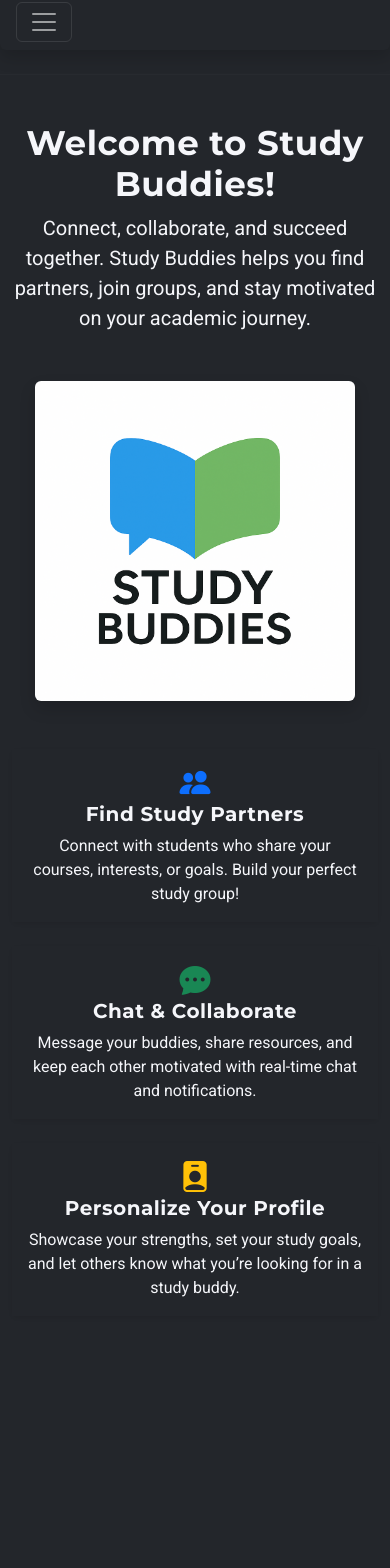
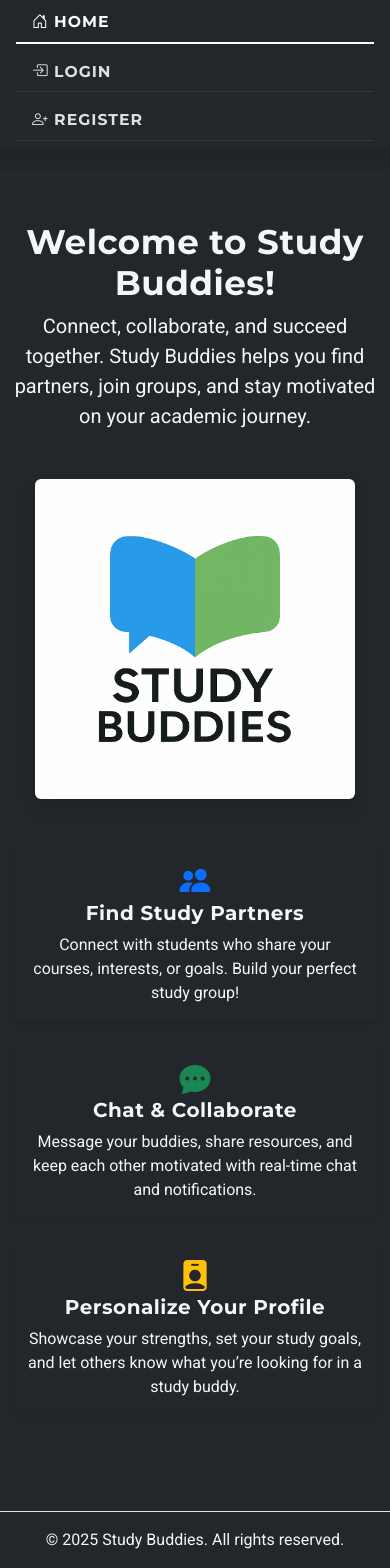
Before and after one commit to ltku2144/BuddyMatch, an Angular app in the folder frontend/: page / in a window 390 px wide. Shown: the part 62-1630 px from the top of the page. Before the commit the page ends 1426 px from the top, so only its background shows below. Built offline with nearby package versions, Linux system fonts and the light colour scheme.

Commit message:
mobile functionality
added mobile functionality for the navbar

```diff
--- a/frontend/src/app/app.component.css
+++ b/frontend/src/app/app.component.css
@@ -1,4 +1,12 @@
 @import url('https://fonts.googleapis.com/css2?family=Montserrat:wght@500;700&family=Roboto:wght@400;500&display=swap');
+
+/* Ensure the body and html take up the full height */
+html, body {
+  height: 100%;
+  margin: 0;
+  display: flex;
+  flex-direction: column;
+}
 
 body {
   font-family: 'Montserrat', Arial, sans-serif;
@@ -131,3 +139,20 @@ input:focus, textarea:focus, select:focus {
     border-bottom: 1px solid #35373c;
   }
 }
+
+/* Make the app-root take up the remaining space */
+app-root {
+  display: flex;
+  flex-direction: column;
+  flex-grow: 1;
+}
+
+/* Footer styling */
+footer {
+  margin-top: auto;
+  background-color: #23262b; /* Match the site's background */
+  color: #f5f6fa;
+  text-align: center;
+  padding: 1rem 0;
+  border-top: 1px solid #35373c;
+}
--- a/frontend/src/app/app.component.html
+++ b/frontend/src/app/app.component.html
@@ -3,10 +3,6 @@
     <img src="assets/logo.png" alt="Study Buddies Logo" width="48" height="48" class="rounded-circle border border-light">
     <span class="fw-bold fs-4">Study Buddies</span>
   </a>
-  <button class="navbar-toggler" type="button" data-bs-toggle="collapse" data-bs-target="#navbarNav" aria-controls="navbarNav" aria-expanded="false" aria-label="Toggle navigation">
-    <span class="navbar-toggler-icon"></span>
-  </button>
-  <div class="collapse navbar-collapse" id="navbarNav">
   <ul class="navbar-nav ms-auto gap-2">
     <li class="nav-item">
       <a class="nav-link px-3" routerLink="" routerLinkActive="active" [routerLinkActiveOptions]="{ exact: true }">
@@ -57,7 +53,11 @@
       </li>
     </ng-container>
   </ul>
-  </div>
 </nav>
 <hr />
 <router-outlet></router-outlet>
+
+<!-- Global Footer -->
+<footer class="text-center mt-5 py-3 border-top">
+  <p class="mb-0">© 2025 Study Buddies. All rights reserved.</p>
+</footer>
```
Lines whose indentation alone changed are shown as unchanged.
